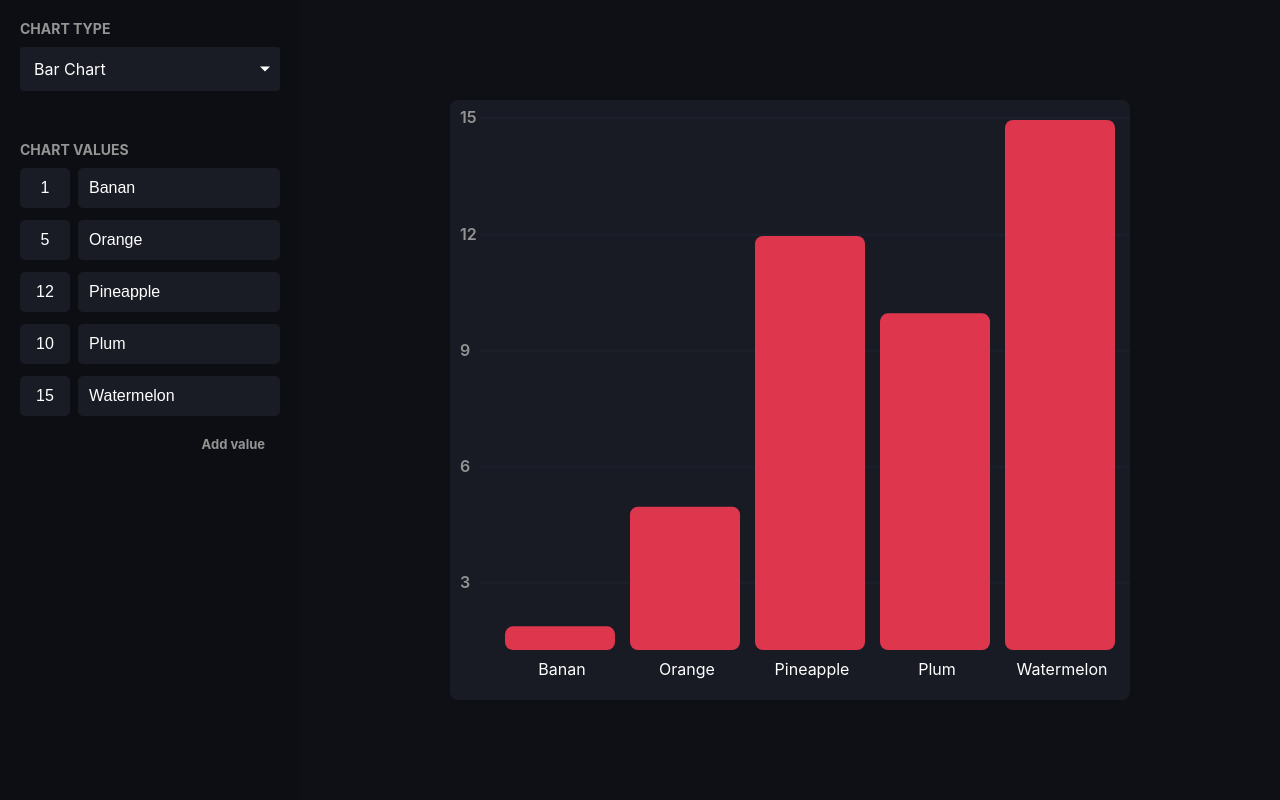
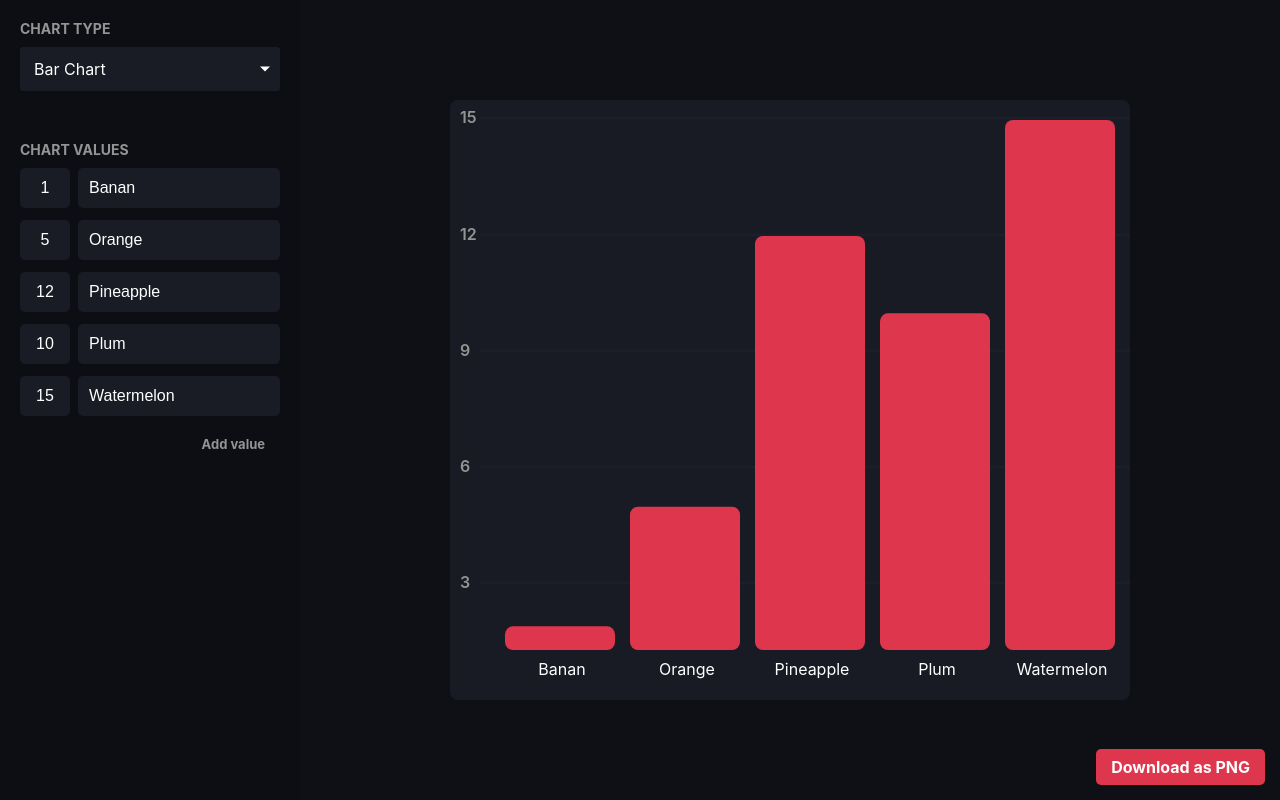
Before and after one commit to Poxie/graph-app, a React (Create React App) app in the folder frontend/: page /create/bar in a window 1280 px wide. Built offline with nearby package versions, Linux system fonts and the light colour scheme.

Commit message:
Added the possibility to download charts + added dependencies

```diff
--- a/frontend/package.json
+++ b/frontend/package.json
@@ -14,6 +14,7 @@
     "react-dom": "^17.0.2",
     "react-router-dom": "^5.2.0",
     "react-scripts": "4.0.3",
+    "save-svg-as-png": "^1.4.17",
     "typescript": "^4.1.2",
     "web-vitals": "^1.0.1"
   },
--- /dev/null
+++ b/frontend/src/pages/editor/DownloadChart.tsx
@@ -0,0 +1,16 @@
+import { Button } from "../../components/Button"
+const saveSvgAsPng = require('save-svg-as-png').saveSvgAsPng;
+
+export const DownloadChart = () => {
+    const downloadChart = () => {
+        saveSvgAsPng(document.querySelector('svg'), 'chart.png');
+    }
+
+    return(
+        <div className="download-chart">
+            <Button onClick={downloadChart}>
+                Download as PNG
+            </Button>
+        </div>
+    )
+}
--- a/frontend/src/pages/editor/Editor.scss
+++ b/frontend/src/pages/editor/Editor.scss
@@ -45,3 +45,9 @@
         margin-right: 8px;
     }
 }
+
+.download-chart {
+    position: absolute;
+    bottom: 15px;
+    right: 15px;
+}
--- a/frontend/src/pages/editor/Editor.tsx
+++ b/frontend/src/pages/editor/Editor.tsx
@@ -5,6 +5,7 @@ import { Sidebar } from "./Sidebar"
 import { Visuals } from "./Visuals";
 import './Editor.scss';
 import { initialChartValues } from "../../types/ChartValue";
+import { DownloadChart } from "./DownloadChart";
 
 interface Props {
     type: Params['type'];
@@ -24,6 +25,7 @@ export const Editor: React.FC<Props> = ({ type }) => {
                 type={type}
                 values={values.filter(value => !isNaN(value.value))}
             />
+            <DownloadChart />
         </Flex>
     )
 }
```
